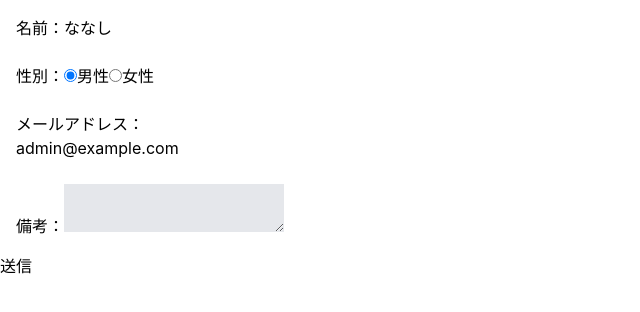
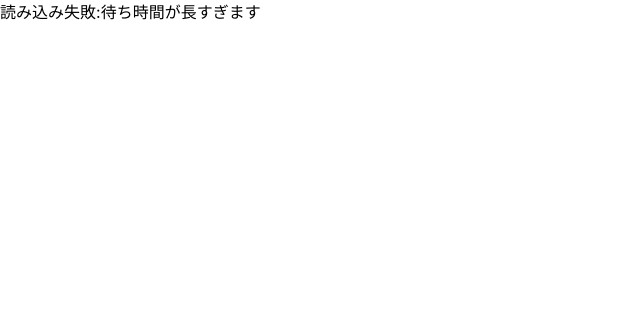
Before and after one commit to yadac/my-react, a React (Create React App) app: page / in a window 1280 px wide. Shown: the top 312 px of the page, without its empty margins (0-640 px from the left). Built offline with nearby package versions, Linux system fonts and the light colour scheme.

Commit message:
feat:Suspenseコンポーネント

```diff
--- /dev/null
+++ b/src/components/LazyBasic.js
@@ -0,0 +1,34 @@
+import { Suspense, lazy } from 'react'
+
+const sleep = (ms) => {
+    return new Promise((resolve, reject) => {
+        if (ms > 10000) {
+            reject(new Error('待ち時間が長すぎます'));
+        } else {
+            setTimeout(() => {
+                resolve();
+            }, ms);
+        }
+    }
+    )
+};
+
+const LazyButtonActual = lazy(() => sleep(20000)
+    .then(() => import('./LazyButton'))
+    .catch((err) => {
+        console.error(err);
+        return {
+            default: function ErrorComponent() {
+                return (<p>読み込み失敗:{err.message}</p>)
+            }
+        }
+    })
+);
+
+export default function LazyBasic() {
+    return (
+        <Suspense fallback={<p>Now Loading...</p>}>
+            <LazyButtonActual />
+        </Suspense>
+    )
+}
--- /dev/null
+++ b/src/components/LazyButton.js
@@ -0,0 +1,9 @@
+import React from 'react'
+
+export default function LazyButton() {
+    return (
+        <div>
+            <button className='bg-blue-500 hover:bg-blue-700 text-white font-bold py-2 px-4 rounded m-2'>Button</button>
+        </div>
+    )
+}
--- a/src/index.js
+++ b/src/index.js
@@ -2,12 +2,12 @@ import React from 'react';
 import ReactDOM from 'react-dom/client';
 import './index.css';
 import reportWebVitals from './reportWebVitals';
-import FormBasic from './components/FormBasic';
+import LazyBasic from './components/LazyBasic';
 
 const root = ReactDOM.createRoot(document.getElementById('root'));
 root.render(
   <React.StrictMode>
-    <FormBasic />
+    <LazyBasic />
   </React.StrictMode>
 );
 
```
